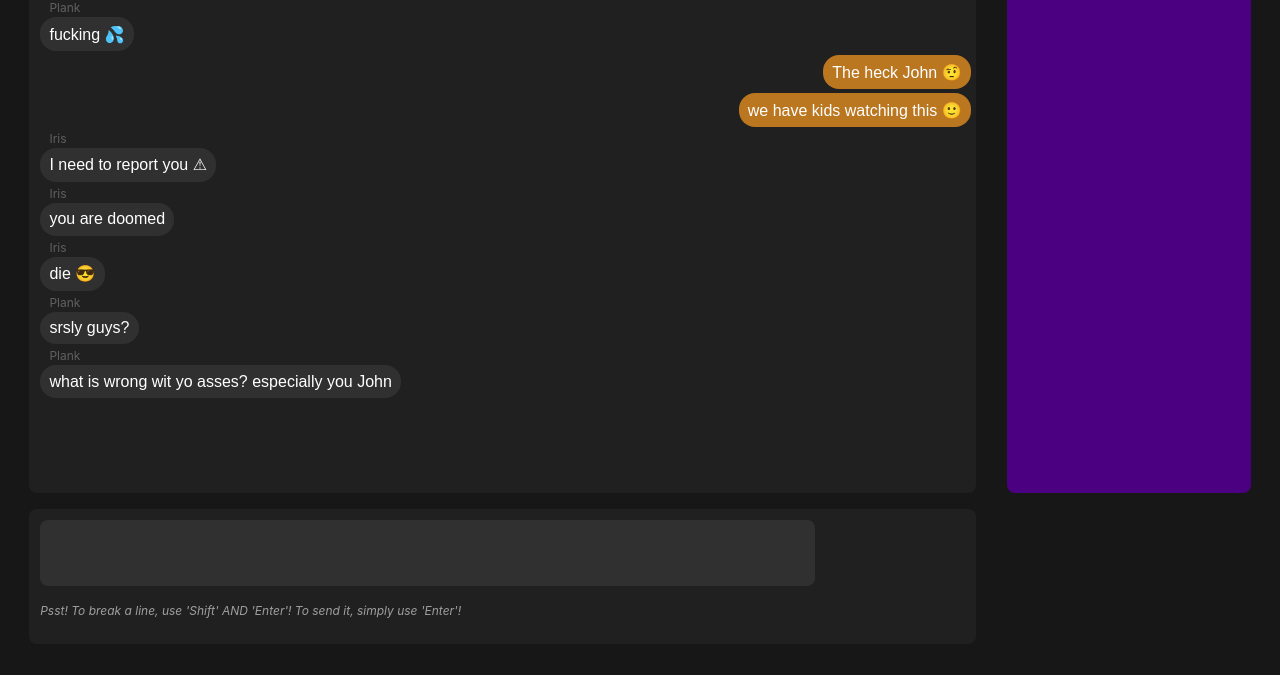
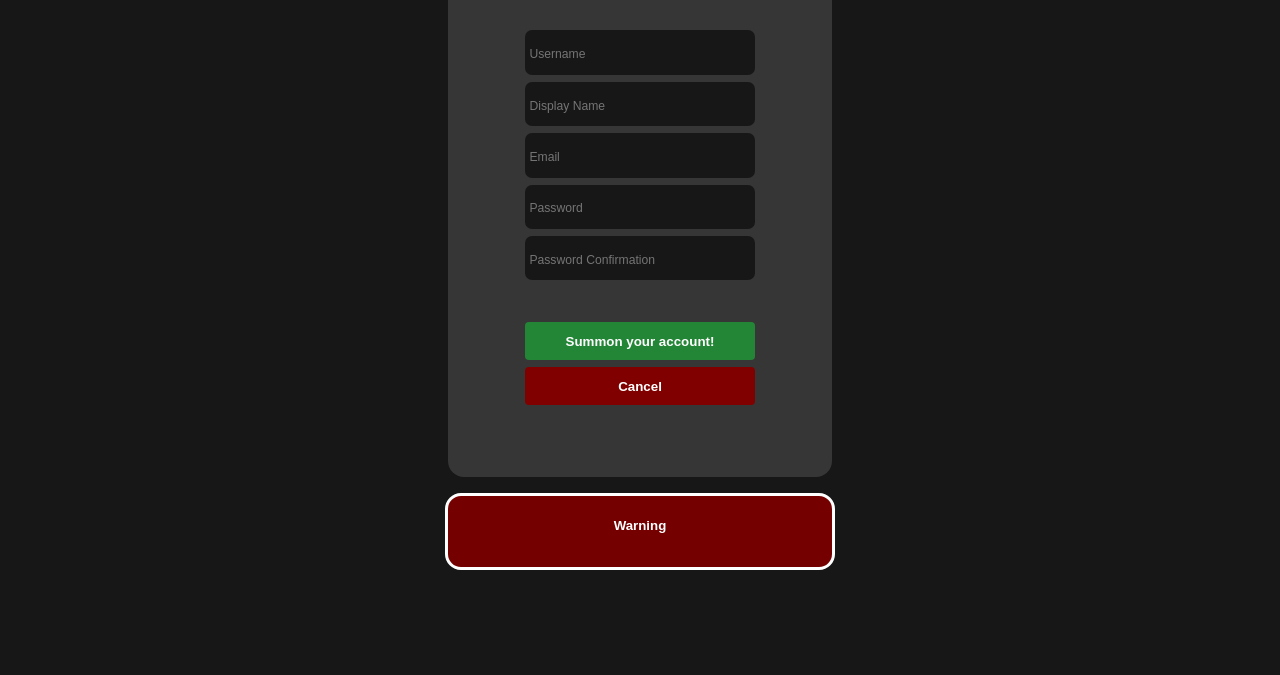
Before and after one commit to zachvoxwatt/web-messaging-application, a React app in the folder front-end/: page / in a window 1280 px wide. Shown: the part 125-800 px from the top of the page. Built offline with nearby package versions, Linux system fonts and the light colour scheme.

Commit message:
v0.0.8a
- Readjusted all components with reasonable css.
- Added a discrete form validation script for validating registration data and a chat text validation script.

```diff
--- a/front-end/src/css/Register.css
+++ b/front-end/src/css/Register.css
@@ -7,29 +7,49 @@ body { background-color:  #171717;}
 
 .registrationMaster
 {
+    width: 100vw;
+    height: 89vh
+}
+
+#infoBox
+{
     background-color: #363636;
-    margin: auto;
+    margin-left: auto;
+    margin-right: auto;
+    border-style: none;
+    margin-top: 2.5%;
+    padding-top: 0.01%;
     border-radius: 16px;
     border-width: 0px;
-    padding-top: 2.5vh;
-    padding-bottom: 7.5vh;
-    margin-top: 15vh;
     width: 30%;
-    height: 50%
+    height: 80%;
 }
 
 #registerTitle
 {
     color: white;
     text-align: center;
-    font-size: 250%
+    margin-left: auto;
+    margin-right: auto;
+    font-size: 250%;
+    width: 100%;
+    height: 10%;
+}
+
+
+#fieldsBox
+{
+    width: 100%;
+    height: 44.5%;
 }
 
 #regForm
 {
-    margin: auto;
-    width: 55%;
-    height: 80%
+    margin-left: auto;
+    margin-right: auto;
+    text-align: center;
+    width: 60%;
+    height: 100%;
 }
 
 .regFields
@@ -37,16 +57,19 @@ body { background-color:  #171717;}
     outline: none;
     background-color: #171717;
     color: white;
-    padding-left: 0.5vw;
-    padding-right: 0.5vw;
+    margin-left: auto;
+    margin-right: auto;
+    margin-top: 1.5%;
+    margin-bottom: 1.5%;
+    padding-left: 2%;
+    padding-right: 2%;
     font-size: 0.95em;
-    border-radius: 8px;
+    border-radius: 7px;
     border-width: 0px;
-    margin-top: 0.5vh;
-    margin-bottom: 0.5vh;
-    width: 93.7%;
-    height: 5vh;
+    width: 96%;
+    height: 16.75%;
 }
+::-ms-reveal { filter: invert(100%) }
 
 .regFields::placeholder
 {
@@ -55,10 +78,18 @@ body { background-color:  #171717;}
 }
 
 .regFields:focus::placeholder { transform: scale(0%); }
+#regUname { margin-top: 0% }
+#regConfPass { margin-bottom: 0%; }
 
-#regUname { margin-top: 0}
 
-.buttonsHolder { margin-top: 5vh }
+#buttonsHolder
+{
+    text-align: center;
+    margin-top: 10%;
+    margin-bottom: 8%;
+    width: 100%;
+    height: 15%;
+}
 
 #createButt, #cancelButt
 {
@@ -67,14 +98,14 @@ body { background-color:  #171717;}
     color: white;
     border-radius: 4px;
     border-width: 0px;
-    width: 100%;
-    height: 4vh;
+    width: 60%;
+    height: 43.75%;
 }
 
 #createButt
 {
     background-color: #238636;
-    margin-bottom: 1vh;
+    margin-bottom: 1%;
 }
 
 #createButt:hover { background-color: #2ea745; }
@@ -83,65 +114,36 @@ body { background-color:  #171717;}
 #cancelButt
 {
     background-color: #800000;
+    margin-top: 1%;
 }
 
 #cancelButt:hover { background-color: #c50000;}
 #cancelButt:active { background-color: #800000; }
-/*
-.registrationMaster
+
+#errorWarn
 {
-    background-color: #26619c;
-    margin: auto;
-    margin-top: 10vh;
-    width: 30%;
-    height: 75%
+    background-color: red;
+    width: 75%;
+    height: 10%;
 }
 
-.inputHolder
+#errorBox
 {
-    margin: auto;
-    text-align: center;
-    display: inline-block;
-    padding-top: 1vh;
-    padding-bottom: 6vh;
+    margin-left: auto;
+    margin-right: auto;
+    border-style: solid;
+    border-color: white;
+    background-color: #750000;
+    margin-top: 1.25%;
+    width: 30%;
+    height: 10%;
     border-radius: 16px;
-    width: 100%;
-    height: 70%;
 }
 
-form
-{
-    display: inline-block;
-    margin: auto;
-    position: relative
-}
-
-#registerTitle
+#errorMsg
 {
     text-align: center;
     color: white;
-    font-size: 250%
+    width: 100%;
+    height: 100%;
 }
-
-input:not(#regConfPass)
-{
-    margin-top: 1vh;
-    margin-bottom: 1vh;
-}
-
-input::placeholder
-{
-    position: absolute;
-    color: #666666;
-    top: 1.8vh;
-    font-size: 0.8rem;
-    transition: transform 0.2s ease-in-out;
-}
-
-input:focus::placeholder { transform: scale(0%); }
-
-button
-{
-
-}
-*/
--- a/front-end/src/index.js
+++ b/front-end/src/index.js
@@ -2,14 +2,14 @@ import React from 'react';
 import ReactDOM from 'react-dom/client';
 import './css/index.css';
 //import LoginScreen from './scripts/Login'
-//import RegisterScreen from './scripts/Registration';
-import ConversationScreen from './scripts/Conversation'
+import RegisterScreen from './scripts/Registration';
+//import ConversationScreen from './scripts/Conversation'
 
 const root = ReactDOM.createRoot(document.getElementById('root'));
 
 root.render
 (
   <React.StrictMode>
-    <ConversationScreen />
+    <RegisterScreen />
   </React.StrictMode>
 );
--- a/front-end/src/scripts/InputBox.js
+++ b/front-end/src/scripts/InputBox.js
@@ -1,7 +1,12 @@
+<<<<<<< Updated upstream
+=======
+import { enterKeyPressed } from './utils/InputBoxHandler'
+>>>>>>> Stashed changes
 import '../css/InputBox.css'
 
 const InputBox = (props) =>
 {
+<<<<<<< Updated upstream
     const enterKeyPressed = (event) =>
     {
         let regexrule = /^\n*$/
@@ -21,6 +26,8 @@ const InputBox = (props) =>
         }
     }
 
+=======
+>>>>>>> Stashed changes
     return(
         <div className='inputSpace'>
             <div className='textBox'>
--- a/front-end/src/scripts/Registration.js
+++ b/front-end/src/scripts/Registration.js
@@ -1,24 +1,64 @@
+import { validateForm } from './utils/FormValidation'
+import { useState } from 'react'
 import '../css/Register.css'
 
 const RegisterScreen = () =>
 {
+    const [username, set_username] = useState('')
+    const [display_name, set_displayname] = useState('')
+    const [email, set_email] = useState('')
+    const [password, set_password] = useState('')
+    const [confirmpass, set_confirmpass] = useState('')
+
+    const datagram = {
+        username: username,
+        display_name: display_name,
+        email: email,
+        password: password,
+        confirmpass: confirmpass
+    }
+
     return(
         <div className='registrationMaster'>
-            <div className='regInputHolder'>
-                <h2 id='registerTitle'>User Registration</h2>
-                <form id='regForm'>
-                    <input className='regFields' type='text' placeholder='Username' id='regUname'/>
-                    <input className='regFields' type='email' placeholder='Email'/>
-                    <input className='regFields' type='password' placeholder="Password"/>
-                    <input className='regFields' type='password' id='regConfPass' placeholder='Password Confirmation'/>
-                    <div className='buttonsHolder'>
-                        <button id='createButt'>Summon your account!</button>
+            <div id='infoBox'>
+                <h2 id='registerTitle'>Registration</h2>
+
+                <div id='fieldsBox'>
+                    <div id='regForm'>
+                        <input className='regFields' type='text' placeholder='Username' id='regUname' onInput={(event) => {set_username(event.target.value)}}/>
+
+                        <input className='regFields' type='text' placeholder='Display Name' onInput={(event) => {set_displayname(event.target.value)}}/>
+
+                        <input className='regFields' type='email' placeholder='Email' onInput={(event) => {set_email(event.target.value)}}/>
+
+                        <input className='regFields' type='password' placeholder="Password" onInput={(event) => {set_password(event.target.value)}}/>
+
+                        <input className='regFields' type='password' id='regConfPass' placeholder='Password Confirmation' onInput={(event) => {set_confirmpass(event.target.value)}}/>
+                    </div>
+                </div>
+
+                <div id='buttonsHolder'>
+                        <button id='createButt' onClick={(e) => {validateForm(datagram)}}>Summon your account!</button>
                         <button id='cancelButt'>Cancel</button>
-                    </div>
-                </form>
+                </div>
+            </div>
+
+            <div id='errorBox'><h5 id='errorMsg'>Warning</h5></div>
+    </div>
+    )
+    /*
+    return(
+        <div className='registrationMaster'>
+            <h2 id='registerTitle'>User Registration</h2>
+            <div id='regForm'>
+
+
+                <div className='buttonsHolder'>
+
+                </div>
             </div>
         </div>
-    )
+    )*/
 }
 
 export default RegisterScreen
--- /dev/null
+++ b/front-end/src/scripts/utils/FormValidation.js
@@ -0,0 +1,57 @@
+const validateForm = (datagram) =>
+{
+    let samp_uname = datagram.username
+    let samp_email = datagram.email
+    let samp_pass = datagram.password
+    let samp_cpass = datagram.confirmpass
+
+    let regex_uname_pass = /^[a-zA-Z0-9._]+$/
+    let regex_email = /^(([^<>()[\].,;:\s@"]+(\.[^<>()[\].,;:\s@"]+)*)|(".+"))@(([^<>()[\].,;:\s@"]+\.)+[^<>()[\].,;:\s@"]{2,})/
+
+    if (samp_uname.length === 0 || samp_email.length === 0 || samp_pass.length === 0 || samp_cpass.length === 0)
+    {
+        console.log('Submit denied. Reason: Input fields can not be empty!')
+        return
+    }
+
+    if (!samp_uname.match(regex_uname_pass))
+    {
+        console.log('Unacceptable Username. Reason: Input information contains prohibited special characters or spacing')
+        return
+    }
+
+    if (samp_uname.length < 4 || samp_uname.length > 17)
+    {
+        console.log('Unacceptable Username. Reason: Input information is too long. It should be between 4 to 17 characters')
+        return
+    }
+
+    if (!samp_email.match(regex_email))
+    {
+        console.log('Unacceptable Email. Please input a valid email format')
+        return
+    }
+
+    if (!samp_pass.match(regex_uname_pass))
+    {
+        console.log('Unacceptable Password. Reason: Information contains prohibited special characters or spacing')
+        return
+    }
+
+    if (samp_pass.length < 8)
+    {
+        console.log('Unacceptable Password. Reason: Input information is too short. It must be at least 6 characters')
+        return
+    }
+
+    if (samp_pass !== samp_cpass)
+    {
+        console.log('Both password fields do not match. Please try again')
+        return
+    }
+
+    console.log('Successfully Validated. Data sent to back end server, here is the datagram:')
+    console.log(datagram)
+}
+
+export { validateForm }
--- /dev/null
+++ b/front-end/src/scripts/utils/InputBoxHandler.js
@@ -0,0 +1,20 @@
+const enterKeyPressed = (event) =>
+{
+    let regexrule = /^\n*$/
+    let keycode = (event.keyCode ? event.keyCode : event.which)
+    let contents = event.target.value
+
+    if(keycode === 13 && !event.shiftKey)
+    {
+        if (contents !== '' && (contents.match(regexrule) === null))
+        {
+            let tobeSent = event.target.value.trim()
+            console.log(tobeSent) // send message method goes here!
+        }
+
+        event.target.value = ''
+        event.preventDefault()
+    }
+}
+
+export { enterKeyPressed }
```
